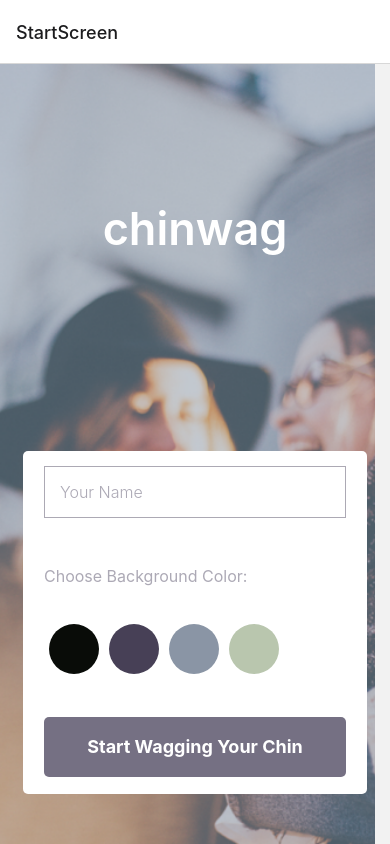
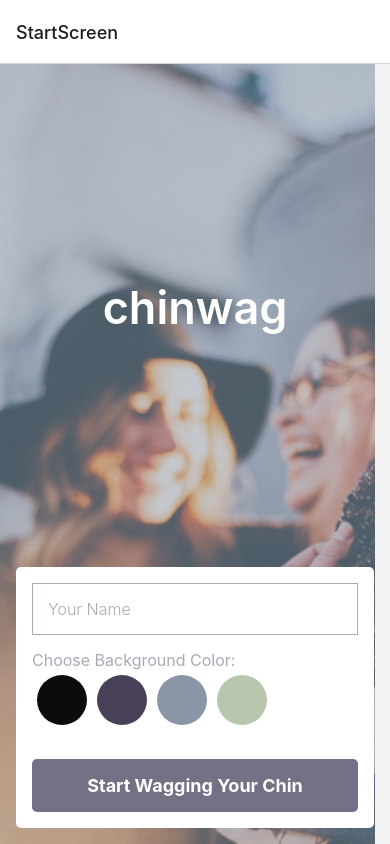
Before and after one commit to Baz125/ChatApp, a React Native app: screen / in a window 390 px wide. Built offline with nearby package versions, Linux system fonts and the light colour scheme.

Commit message:
Added gifted chat to chatScreen
used KeyboardAvoidingView

fixed styles for best practises

```diff
--- a/components/Chat.js
+++ b/components/Chat.js
@@ -1,27 +1,81 @@
-import { StyleSheet, View, Text } from 'react-native';
-import { useEffect } from 'react';
+import { StyleSheet, View, KeyboardAvoidingView, Platform } from 'react-native';
+import { useEffect, useState } from 'react';
+import { Bubble, GiftedChat } from 'react-native-gifted-chat';
 
 const ChatScreen = ({ route, navigation }) => {
+    const [messages, setMessages] = useState([]);
+
     const { name, backgroundColor } = route.params;
-    // const bgColor = backgroundColor;
 
+    // this sets the user's name to the navigation header. useEffect with empty array as 2nd paramater means it is run only once, after mounting
     useEffect(() => {
         navigation.setOptions({ title: name });
     }, []);
 
- return (
-    <View style={[styles.container, { backgroundColor: backgroundColor }]} >
-    <Text>Hello Screen2! Hey</Text>
-    </View>
- );
-}
+    useEffect(() => {
+        setMessages([
+            {
+                _id: 1,
+                text: "You have entered the chat",
+                createdAt: new Date(),
+                system: true,
+            },
+            {
+                _id: 2,
+                text: 'Fancy a chinwag?',
+                createdAt: new Date(),
+                user: {
+                    _id: 2,
+                    name: "React Native",
+                    avatar: "https://placeimg.com/140/140/any",
+                },
+            }
+        ]);
+    }, []);
+
+    // passing a callback into setMessages allows for using the previous state before it disappears
+    const onSend = (newMessages) => {
+        setMessages(previousMessages => GiftedChat.append(previousMessages, newMessages));
+        console.log(newMessages);
+    };
+
+    const renderBubble = (props) => {
+        return <Bubble
+            {...props}
+            wrapperStyle={{
+                right: {
+                    backgroundColor: "#002eff"
+                },
+                left: {
+                    backgroundColor: "#00ff52"
+                }
+            }}
+        />
+    };
+
+    return (
+        //  backgroundColor is not available within the scope of the Stylesheet, so I added it separately here, where it is in scope
+        <View style={[styles.container, { backgroundColor: backgroundColor }]} >
+            <GiftedChat
+                messages={messages}
+                renderBubble={renderBubble}
+                onSend={messages => onSend(messages)}
+                user={{
+                    _id: 1
+                }}
+            />
+            {Platform.OS === 'android' ? <KeyboardAvoidingView behaviour="height" /> : null}
+        </View>
+    );
+};
 
 const styles = StyleSheet.create({
  container: {
     flex: 1,
     justifyContent: 'center',
-    alignItems: 'center',
+    // alignItems: 'center',
     }
 });
 
+
 export default ChatScreen;
--- a/components/Start.js
+++ b/components/Start.js
@@ -1,5 +1,5 @@
 import { useState } from 'react';
-import { StyleSheet, View, Text, Button, TextInput, ImageBackground, TouchableOpacity } from 'react-native';
+import { StyleSheet, View, Text, Platform, KeyboardAvoidingView, TextInput, ImageBackground, TouchableOpacity } from 'react-native';
 import bgImage from '../assets/Background_Image.png';
 
 const StartScreen = ({ navigation }) => {
@@ -9,24 +9,27 @@ const StartScreen = ({ navigation }) => {
   return (
     <View style={styles.container}>
         <ImageBackground source={bgImage} resizeMode="cover" style={styles.bgImage}>
+            <View style={styles.appTitleContainer}>
                 <Text style={styles.appTitle}>chinwag</Text>
+            </View>
+            <View style={styles.wrapper}>
                 <View style={styles.inputArea}>
                     <TextInput
                         style={styles.textInput}
                         value={name}
                         onChangeText={setName}
                         placeholder='Your Name'
-                    inlineImageLeft='icons-user-30.png'
+                        inlineImageLeft='icons8-user-30.png'
                     />
-                {/* <View style={styles.chooseBgColor}> */}
+
                     <Text style={styles.chooseBgColor}>Choose Background Color:</Text>
                     <View style={styles.colorButtons}>
+                        {/* onPress must be a callback instead of a direct use of setBackgroundColor to avoid an infinite loop  */}
                             <TouchableOpacity style={[styles.colorButton, styles.color1]} onPress={() => setBackgroundColor('#090C08')} />
                             <TouchableOpacity style={[styles.colorButton, styles.color2]} onPress={() => setBackgroundColor('#474056')} />
-                          <TouchableOpacity style={[styles.colorButton, styles.color3]} onPress={() => setBackgroundColor('#8A95A5')}/>
-                          <TouchableOpacity style={[styles.colorButton, styles.color4]} onPress={() => setBackgroundColor('#B9C6AE')}/>
+                            <TouchableOpacity style={[styles.colorButton, styles.color3]} onPress={() => setBackgroundColor('#8A95A5')} />
+                            <TouchableOpacity style={[styles.colorButton, styles.color4]} onPress={() => setBackgroundColor('#B9C6AE')} />
                     </View>
-                {/* </View>   */}
                     <TouchableOpacity
                         style={styles.startChattingBtn}
                         onPress={() => navigation.navigate('ChatScreen', { name: name, backgroundColor: backgroundColor })}
@@ -34,7 +37,10 @@ const StartScreen = ({ navigation }) => {
                     <Text style={styles.startChattingBtnText}>Start Wagging Your Chin</Text>
                     </TouchableOpacity>
                 </View>
+            </View>
         </ImageBackground>
+          {Platform.OS === "ios" ? <KeyboardAvoidingView behavior="padding" /> : null}
+          {Platform.OS === "android" ? <KeyboardAvoidingView behavior="height" /> : null}
     </View>
   );
 }
@@ -47,47 +53,58 @@ const styles = StyleSheet.create({
     },
     bgImage: {
         flex: 1,
-        // justifyContent: 'center',
+        justifyContent: 'flex-start',
         alignItems: 'center',
         height: '100%',
+    },
+    appTitleContainer: {
+        flex: 1,
+        justifyContent: 'center'
     },
     appTitle: {
         fontSize: 45,
         fontWeight: '600',
         color: '#FFFFFF',
-        marginTop: '35%',
+        textAlign: 'center',
+    },
+    wrapper: {
+        padding: 16,
+        width: '100%',
     },
     inputArea: {
         backgroundColor: 'white',
-        height: '44%',
-        width: '88%',
+        // height: '44%',
+        // width: '88%',
         justifyContent: 'space-between',
         alignItems: 'center',
-        marginTop: '50%',
+        // marginTop: '50%',
         borderRadius: 5,
+        padding: 16,
     },
     textInput: {
-        width: "88%",
+        // width: "88%",
         padding: 15,
         borderWidth: 1,
         borderColor: 'rgba(117, 112, 131, 0.6)',
-        marginTop: 15,
+        // marginTop: 15,
         marginBottom: 15,
         fontSize: 16,
         fontWeight: '300',
-        color: 'rgba(117, 112, 131, 0.6)'
+        color: 'rgba(117, 112, 131, 0.6)',
+        width: '100%',
     },
     chooseBgColor: {
         fontSize: 16,
         color: 'rgba(117, 112, 131, 0.6)',
         alignSelf: 'flex-start',
-        marginLeft: '6%',
+        // marginLeft: '6%',
     },
     colorButtons: {
         flexDirection: 'row',
         justifyContent: 'space-between',
         alignSelf: 'flex-start',
-        marginLeft: '6%',
+        // marginLeft: '6%',
+        marginBottom: 24
     },
     colorButton: {
         height: 50,
@@ -110,12 +127,14 @@ const styles = StyleSheet.create({
     },
     startChattingBtn: {
         backgroundColor: '#757083',
-        width: '88%',
+        // width: '88%',
         justifyContent: 'center',
         alignItems: 'center',
-        marginBottom: '5%',
-        height: 60,
+        // marginBottom: '5%',
+        // height: 60,
         borderRadius: 5,
+        padding: 16,
+        width: '100%'
     },
     startChattingBtnText: {
         color: '#FFFFFF',
--- a/package.json
+++ b/package.json
@@ -15,8 +15,9 @@
     "expo-status-bar": "~1.6.0",
     "react": "18.2.0",
     "react-native": "0.72.3",
-    "react-native-screens": "~3.22.0",
-    "react-native-safe-area-context": "4.6.3"
+    "react-native-gifted-chat": "^2.4.0",
+    "react-native-safe-area-context": "4.6.3",
+    "react-native-screens": "~3.22.0"
   },
   "devDependencies": {
     "@babel/core": "^7.20.0"
```
Also changed, not shown: assets/icons8-user-30.png (added), 1 other file (tests, documents, lock files or other folders). Lines whose indentation alone changed are shown as unchanged.
